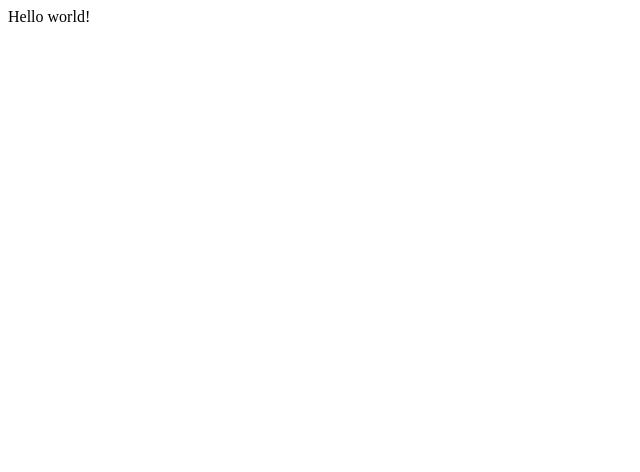
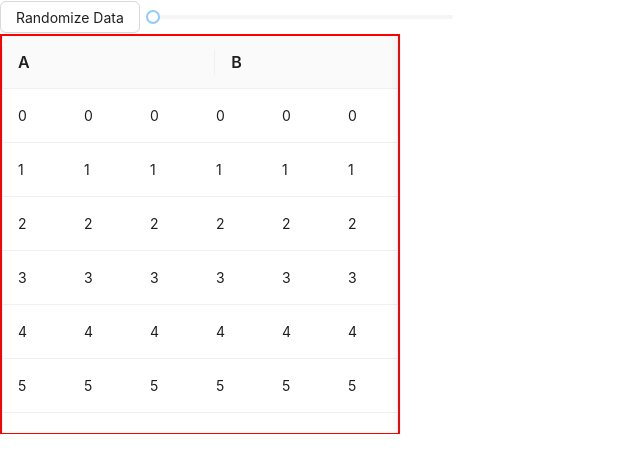
Before and after one commit to ablakey/antd-experiments, a React (Vite) app: page / in a window 1280 px wide. Shown: the top 472 px of the page, without its empty margins (0-640 px from the left). Built offline with nearby package versions, Linux system fonts and the light colour scheme.

Commit message:
working on table

```diff
--- a/package.json
+++ b/package.json
@@ -42,7 +42,9 @@
     }
   },
   "devDependencies": {
+    "@types/lodash": "^4.14.192",
     "@types/react-dom": "^18.0.11",
+    "@types/react-window": "^1.8.5",
     "@typescript-eslint/eslint-plugin": "^5.48.2",
     "@typescript-eslint/parser": "^5.48.2",
     "eslint": "^8.32.0",
@@ -54,7 +56,9 @@
   },
   "dependencies": {
     "antd": "^5.3.3",
+    "lodash": "^4.17.21",
     "react": "^18.2.0",
-    "react-dom": "^18.2.0"
+    "react-dom": "^18.2.0",
+    "react-window": "^1.8.8"
   }
 }
--- /dev/null
+++ b/src/components/VirtualTable.tsx
@@ -0,0 +1,140 @@
+import type { TableProps } from "antd";
+import { Table, theme } from "antd";
+import classNames from "classnames";
+import ResizeObserver from "rc-resize-observer";
+import React, { useEffect, useRef, useState } from "react";
+import { VariableSizeGrid as Grid } from "react-window";
+
+const HEADER_HEIGHT = 52; // Depends on "size" I think.
+
+/**
+ * This is meant to be a generalized table that takes care of its own dimensions.  Application-specific behaviour
+ * such as column details and data needs to live outside of this component.
+ */
+export function VirtualTable<T extends object>(props: TableProps<T>) {
+  const [height, setHeight] = useState(0);
+  console.log(height);
+  return (
+    <ResizeObserver onResize={({ height }) => setHeight(height)}>
+      <div style={{ height: "100%" }}>
+        <VirtualTableInner {...props} scroll={{ y: height - HEADER_HEIGHT, x: "100vw" }} />
+      </div>
+    </ResizeObserver>
+  );
+}
+
+function VirtualTableInner<T extends object>(props: TableProps<T>) {
+  const { columns, scroll } = props;
+  const [tableWidth, setTableWidth] = useState(0);
+  const { token } = theme.useToken();
+
+  const widthColumnCount = columns!.filter(({ width }) => !width).length;
+  const mergedColumns = columns!.map((column) => {
+    if (column.width) {
+      return column;
+    }
+
+    return {
+      ...column,
+      width: Math.floor(tableWidth / widthColumnCount),
+    };
+  });
+
+  const gridRef = useRef<any>();
+  const [connectObject] = useState<any>(() => {
+    const obj = {};
+    Object.defineProperty(obj, "scrollLeft", {
+      get: () => {
+        if (gridRef.current) {
+          return gridRef.current?.state?.scrollLeft;
+        }
+        return null;
+      },
+      set: (scrollLeft: number) => {
+        if (gridRef.current) {
+          gridRef.current.scrollTo({ scrollLeft });
+        }
+      },
+    });
+
+    return obj;
+  });
+
+  const resetVirtualGrid = () => {
+    gridRef.current?.resetAfterIndices({
+      columnIndex: 0,
+      shouldForceUpdate: true,
+    });
+  };
+
+  useEffect(() => resetVirtualGrid, [tableWidth]);
+
+  const renderVirtualList = (rawData: readonly T[], { scrollbarSize, ref, onScroll }: any) => {
+    ref.current = connectObject;
+    const totalHeight = rawData.length * 54;
+
+    return (
+      <Grid
+        ref={gridRef}
+        className="virtual-grid"
+        columnCount={mergedColumns.length}
+        columnWidth={(index: number) => {
+          const { width } = mergedColumns[index];
+          return totalHeight > (scroll?.y as number) && index === mergedColumns.length - 1
+            ? (width as number) - scrollbarSize - 1
+            : (width as number);
+        }}
+        height={scroll!.y as number}
+        rowCount={rawData.length}
+        rowHeight={() => 54}
+        width={tableWidth}
+        onScroll={({ scrollLeft }: { scrollLeft: number }) => {
+          onScroll({ scrollLeft });
+        }}
+      >
+        {({
+          columnIndex,
+          rowIndex,
+          style,
+        }: {
+          columnIndex: number;
+          rowIndex: number;
+          style: React.CSSProperties;
+        }) => (
+          <div
+            className={classNames("virtual-table-cell", {
+              "virtual-table-cell-last": columnIndex === mergedColumns.length - 1,
+            })}
+            style={{
+              ...style,
+              boxSizing: "border-box",
+              padding: token.padding,
+              borderBottom: `${token.lineWidth}px ${token.lineType} ${token.colorSplit}`,
+              background: token.colorBgContainer,
+            }}
+          >
+            {(rawData[rowIndex] as any)[(mergedColumns as any)[columnIndex].dataIndex]}
+          </div>
+        )}
+      </Grid>
+    );
+  };
+
+  return (
+    <ResizeObserver
+      onResize={({ width }) => {
+        setTableWidth(width);
+      }}
+    >
+      <Table
+        {...props}
+        className="virtual-table"
+        columns={mergedColumns}
+        pagination={false}
+        components={{
+          body: renderVirtualList,
+        }}
+      />
+    </ResizeObserver>
+  );
+}
--- /dev/null
+++ b/src/experiments/VirtualTableExperiment.tsx
@@ -0,0 +1,41 @@
+import { Button, Slider, Space } from "antd";
+import { VirtualTable } from "../components/VirtualTable";
+import { useMemo, useState } from "react";
+import { random } from "lodash";
+
+const MIN_COUNT = 2000;
+const MAX_COUNT = 3000;
+
+// Usage
+const columns = [
+  { title: "A", dataIndex: "key" },
+  { title: "B", dataIndex: "key" },
+  { title: "C", dataIndex: "key" },
+  { title: "D", dataIndex: "key" },
+  { title: "E", dataIndex: "key" },
+  { title: "F", dataIndex: "key" },
+];
+
+export function VirtualTableExperiment() {
+  const [count, setCount] = useState(MIN_COUNT);
+  const [height, setHeight] = useState(400);
+  const [width, setWidth] = useState(400);
+
+  const data = useMemo(() => {
+    return Array.from({ length: count }, (_, key) => ({ key }));
+  }, [count]);
+
+  return (
+    <>
+      <Space>
+        <Button onClick={() => setCount(random(MIN_COUNT, MAX_COUNT))}>Randomize Data</Button>
+        <Slider min={400} max={800} style={{ width: 300 }} onAfterChange={setHeight} />
+      </Space>
+
+      {/* This represents whatever space the table has to fill. The table should always fill its width and height. */}
+      <div style={{ width, height, border: "2px solid red" }}>
+        <VirtualTable dataSource={data} columns={columns} />
+      </div>
+    </>
+  );
+}
--- a/src/main.tsx
+++ b/src/main.tsx
@@ -1,10 +1,15 @@
 import { createRoot } from "react-dom/client";
+import { VirtualTableExperiment } from "./experiments/VirtualTableExperiment";
 
 const container = document.getElementById("root");
 const root = createRoot(container!);
 
 function App() {
-  return <div>Hello world!</div>;
+  return (
+    <div style={{ height: 700, width: 600 }}>
+      <VirtualTableExperiment />
+    </div>
+  );
 }
 
 root.render(<App />);
--- a/src/styles.css
+++ b/src/styles.css
@@ -0,0 +1,12 @@
+* {
+  box-sizing: border-box;
+}
+
+body {
+  margin: 0;
+}
+
+#root {
+  width: 100%;
+  height: 100%;
+}
```
Also changed, not shown: tsconfig.json (+14 -7 lines), 1 other file (tests, documents, lock files or other folders).
